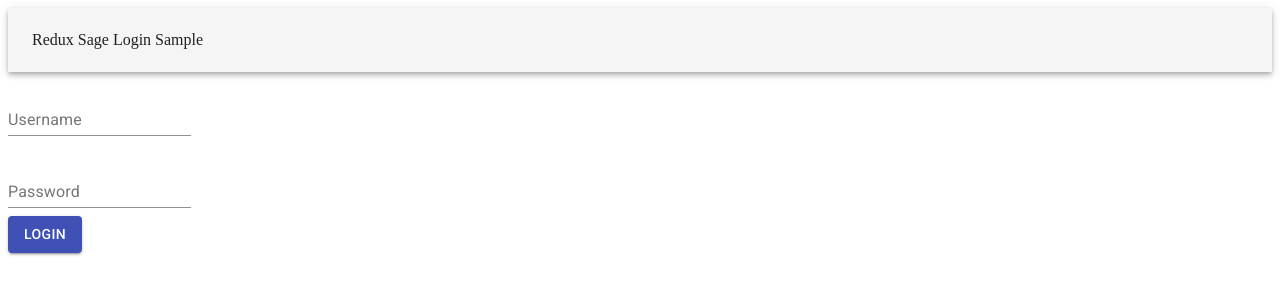
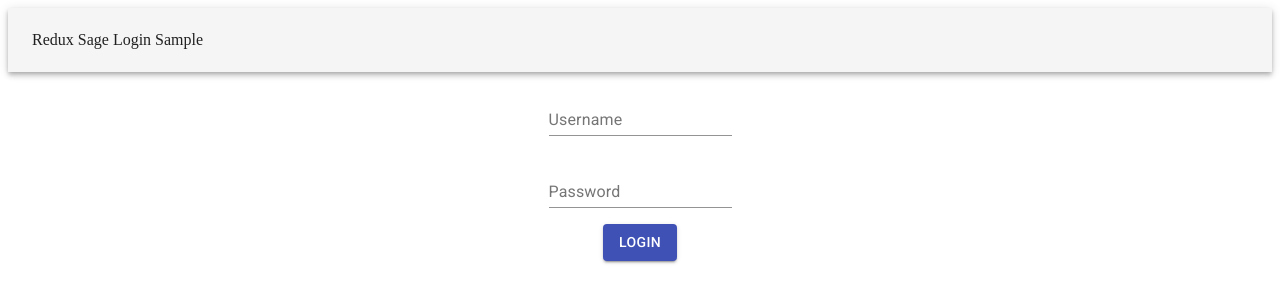
Before and after one commit to shinshin86/redux-saga-login-sample, a React app: page / in a window 1280 px wide. Shown: the top 302 px of the page. Built offline with nearby package versions, Linux system fonts and the light colour scheme; what react-router-redux would draw is missing.

Commit message:
Fix layout

```diff
--- a/src/containers/Login.js
+++ b/src/containers/Login.js
@@ -3,7 +3,7 @@ import { PropTypes } from 'prop-types'
 import { connect } from 'react-redux'
 import TextField from '@material-ui/core/TextField'
 import Button from '@material-ui/core/Button'
-import Grid from '@material-ui/core/Grid'
+import Box from '@material-ui/core/Box'
 import { requestLogin } from '../actions'
 
 const styles = (theme) => ({
@@ -56,8 +56,8 @@ class Login extends Component {
   render() {
     return (
       <div>
-        <Grid container spacing={24}>
-          <Grid item xs={12}>
+        <Box textAlign="center">
+          <Box>
             <TextField
               id="username"
               label="Username"
@@ -66,8 +66,8 @@ class Login extends Component {
               onChange={this.handleUsernameChange('username')}
               margin="normal"
             />
-          </Grid>
-          <Grid item xs={12}>
+          </Box>
+          <Box>
             <TextField
               type="password"
               id="password"
@@ -77,8 +77,8 @@ class Login extends Component {
               onChange={this.handlePasswordChange('password')}
               margin="normal"
             />
-          </Grid>
-          <Grid item xs={12}>
+          </Box>
+          <Box mt={1}>
             <Button
               variant="contained"
               color="primary"
@@ -86,8 +86,8 @@ class Login extends Component {
             >
               LOGIN
             </Button>
-          </Grid>
-        </Grid>
+          </Box>
+        </Box>
       </div>
     )
   }
```
